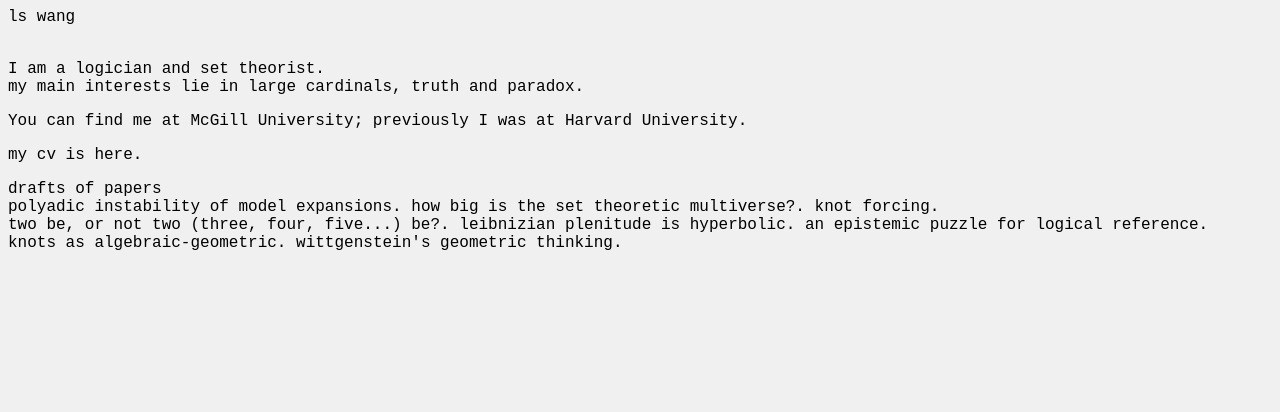
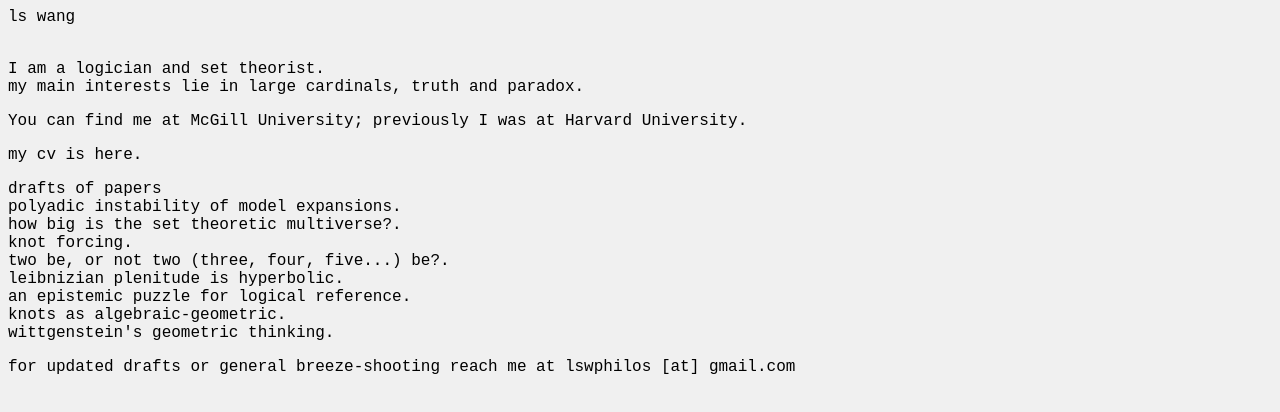
Before and after one commit to settheory/settheory.github.io, a plain HTML site: page index.html in a window 1280 px wide. Drawn offline with Linux system fonts and the light colour scheme.

Commit message:
test collapsible?

```diff
--- a/index.html
+++ b/index.html
@@ -18,6 +18,7 @@ a {color: #000;}
 
 <p> <div title="a.k.a. eles, pronounced like ellis">ls wang</div><br>
 
+
 <p>I am a logician and set theorist.<br>
 my main interests lie in large cardinals, truth and paradox.<br>
 
@@ -25,13 +26,13 @@ my main interests lie in large cardinals, truth and paradox.<br>
 <p><a href="vital.pdf" style="text-decoration: none">my cv is here.</a><br>
 
 <p>drafts of papers<br />
-<nobr><a href="setpoly.pdf" style="text-decoration: none">polyadic instability of model expansions.</a></nobr>
-<nobr><a href="size.pdf" style="text-decoration: none">how big is the set theoretic multiverse?.</a></nobr>
-<nobr><a href="witt.pdf" style="text-decoration: none">knot forcing.</a></nobr>
-<nobr><a href="twobe.pdf" style="text-decoration: none">two be, or not two (three, four, five...) be?.</a></nobr>
-<nobr><a href="leibniz.pdf" style="text-decoration: none">leibnizian plenitude is hyperbolic.</a></nobr>
-<nobr><a href="science.pdf" style="text-decoration: none">an epistemic puzzle for logical reference.</a></nobr>
-<nobr><a href="knots.pdf" style="text-decoration: none">knots as algebraic-geometric.</a></nobr>
+<nobr><a href="setpoly.pdf" style="text-decoration: none">polyadic instability of model expansions.</a></nobr><br />
+<nobr><a href="size.pdf" style="text-decoration: none">how big is the set theoretic multiverse?.</a></nobr><br />
+<nobr><a href="witt.pdf" style="text-decoration: none">knot forcing.</a></nobr><br />
+<nobr><a href="twobe.pdf" style="text-decoration: none">two be, or not two (three, four, five...) be?.</a></nobr><br />
+<nobr><a href="leibniz.pdf" style="text-decoration: none">leibnizian plenitude is hyperbolic.</a></nobr><br />
+<nobr><a href="science.pdf" style="text-decoration: none">an epistemic puzzle for logical reference.</a></nobr><br />
+<nobr><a href="knots.pdf" style="text-decoration: none">knots as algebraic-geometric.</a></nobr><br />
 <nobr><a href="witt.pdf" style="text-decoration: none">wittgenstein&#39;s geometric thinking.</a></nobr>
 
-<p><a href="mailto:lswphilos@gmail.com" style="text-decoration: none>for updated drafts or general breeze-shooting reach me at lswphilos [at] gmail.com</a>
+<p><a href="mailto:lswphilos@gmail.com" style="text-decoration: none">for updated drafts or general breeze-shooting reach me at lswphilos [at] gmail.com</a>
```
Also changed, not shown: testy.html (added, +4 -0 lines).
